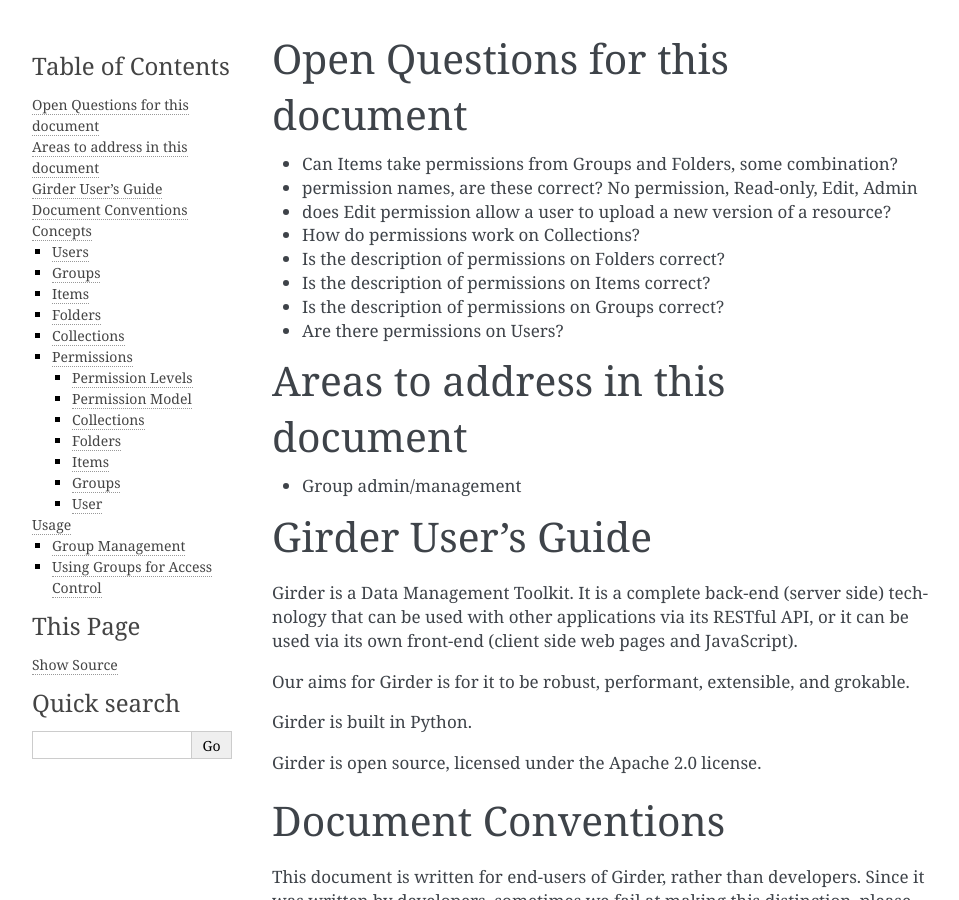
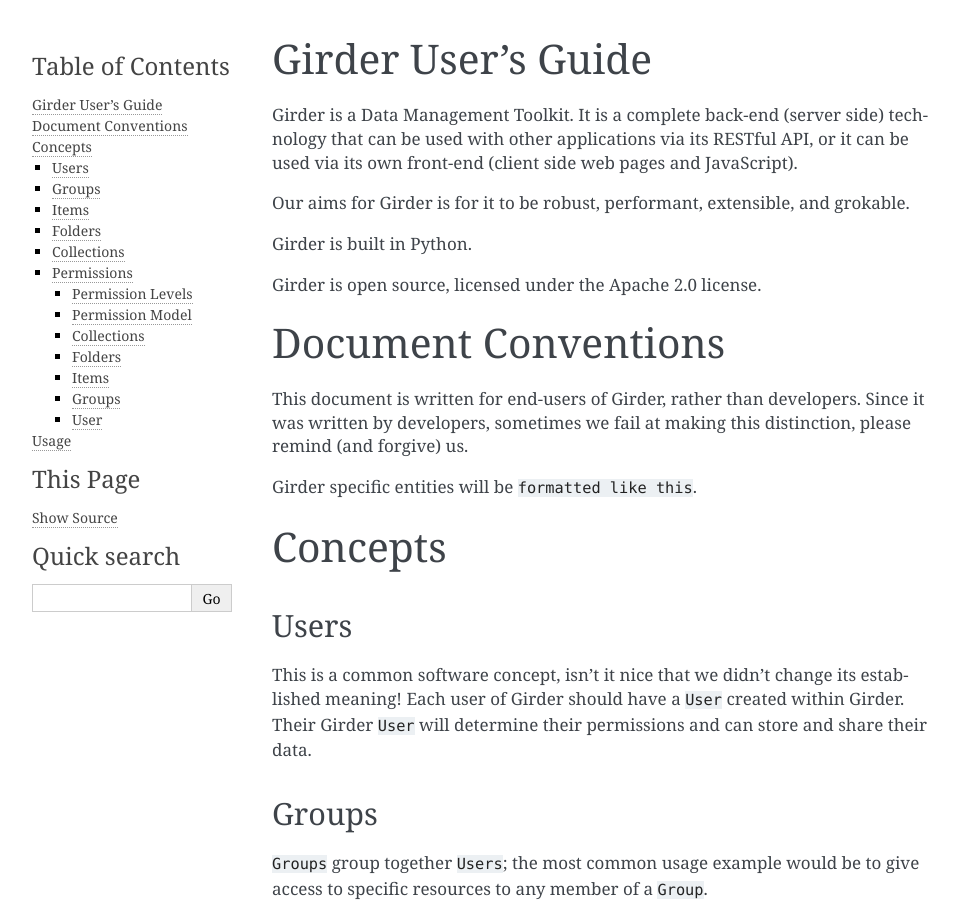
Before and after one commit to girder/girder, a Sphinx documentation site: the page built from docs/user-guide.rst, in a window 1280 px wide and 900 px high. Shown: the whole window, without its empty margins (148-1107 px from the left). Built offline with Sphinx 7.4.7, drawn with Linux system fonts in a browser that asks for light colours; some of the changed text lies outside the part shown.

Commit message:
further cleanup of user guide, pre merge

```diff
--- a/docs/user-guide.rst
+++ b/docs/user-guide.rst
@@ -1,23 +1,3 @@
-Open Questions for this document
-================================
-
-* Can Items take permissions from Groups and Folders, some combination?
-* permission names, are these correct? No permission, Read-only, Edit, Admin
-* does Edit permission allow a user to upload a new version of a resource?
-* How do permissions work on Collections?
-* Is the description of permissions on Folders correct?
-* Is the description of permissions on Items correct?
-* Is the description of permissions on Groups correct?
-* Are there permissions on Users?
-
-
-Areas to address in this document
-=================================
-
-* Group admin/management
-
-
-
 Girder User's Guide
 ===================
 
@@ -74,7 +54,6 @@
 
 There are four levels of permission a ``User`` can have on a resource, these levels are in a strict hierarchy with a higher permission level including all of the permissions below it.
 
-OPEN QUESTION: permission names
 
 1) No permission (cannot view, edit, or delete a resource)
 2) ``READ`` permission (can view and download resources)
@@ -96,22 +75,15 @@
 ^^^^^^^^^^^^^^^^^
 
 
-TODO OPEN QUESTION: Perms on Collections
 
 Folders
 ^^^^^^^^^^^^^^^^^
-
-
-TODO OPEN QUESTION: Correct?
 
 ``Folders`` have permissions set on them at the individual ``User`` level.  ``Folders`` inherit permissions from their parent ``Folder`` and ultimately from a ``Collection``.
 ``Folders`` can also have permissions added to them by virtue of being included in a ``Group``.
 
 Items
 ^^^^^^^^^^^^^^^^^
-
-
-TODO OPEN QUESTION: Correct?
 
 ``Items`` always inherit their permissions from their parent ``Folder``. Each access-controlled resource (e.g. ``Folder``, ``Collection``) has a list of permissions granted on it, and each item in that list is a mapping of either ``Users`` to permission level or ``Groups`` to permission level.  This is best visualized by opening the "Access control" dialog on a ``Folder`` in the hierarchy. The actual permission level that a ``User`` has on that resource is defined as: the maximum permission level available based on the permissions granted to any ``Groups`` that the ``User`` is member of, or permissions granted to that ``User`` specifically.
 
@@ -139,42 +111,6 @@
 User
 ^^^^^^^^^^^^^^^^^
 
-TODO OPEN QUESTION: are there some permissions on Users?  Can a user own or control another user with some permission?
-
-
-
 
 Usage
 ========
-
-Group Management
-----------------
-
-
-which are the admin/moderator/member functions?
-
-can invite user as member/moderator/admin
-request invitation
-invite
-remove the invitation
-accept invitation
-accept invitation request
-deny invitation request
-leave group
-join group
-delete group
-create a new group ? perm needed, no perm needed
-private/public
-
-
-add to group
-remove from group
-
-group member, moderator, admin, what can these do?
-
-
-
-Using Groups for Access Control
--------------------------------
-
-walk through an example
```
